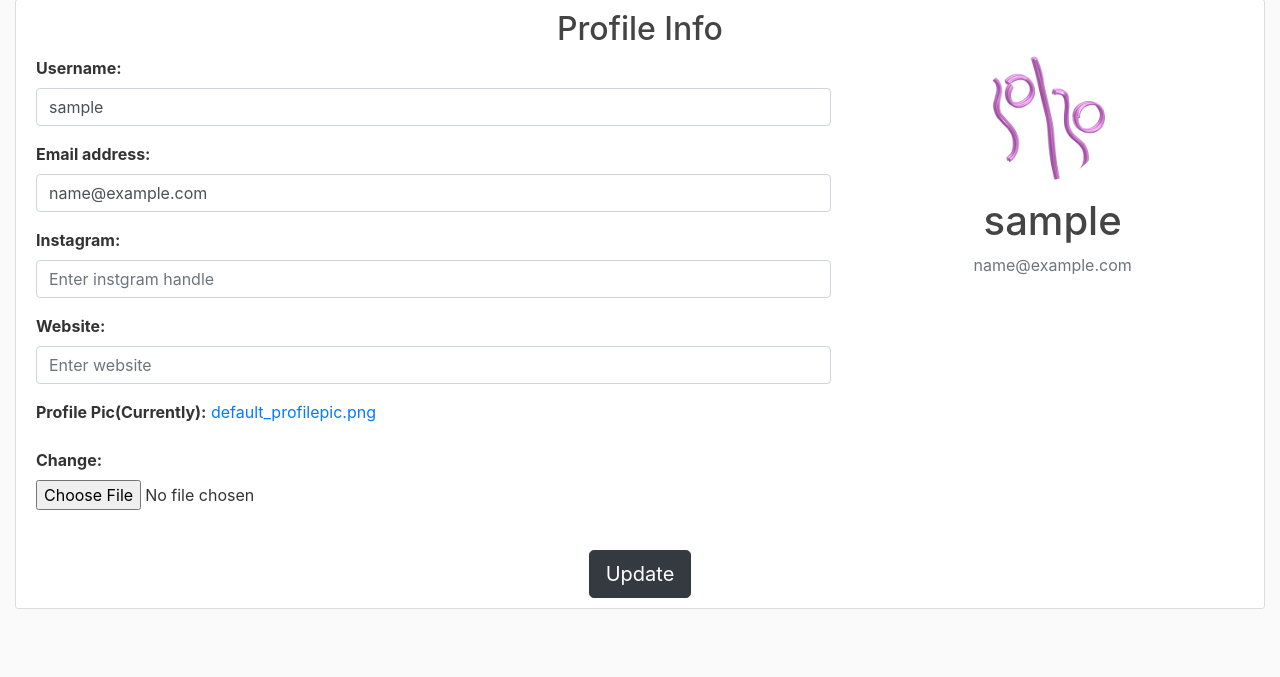
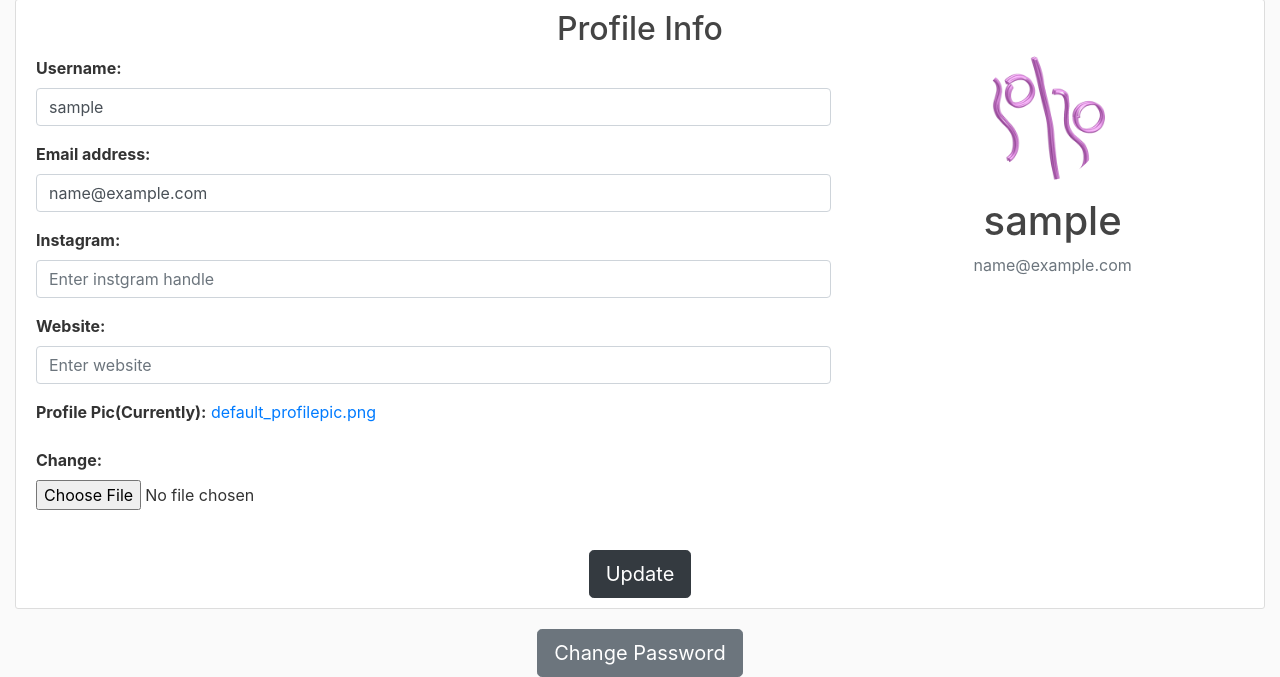
Before and after one commit to 30works/thirty-works, a Django app: page /profile/ in a window 1280 px wide. Shown: the part 129-806 px from the top of the page. Before the commit the page ends 738 px from the top, so only its background shows below. Run offline with Django 3.2, Linux system fonts and the light colour scheme; the visitor is signed in with stand-in values (Sample User, id 1); parts of the project's set-up code (start-up, migrations or seed data) failed here and were passed over; some libraries are stand-ins or nearby versions.

Commit message:
added password reset button and applied centered styling

```diff
--- a/thirtyworks/users/templates/users/profile.html
+++ b/thirtyworks/users/templates/users/profile.html
@@ -94,4 +94,20 @@ select{
     }
     document.getElementById('img').innerText =  temp.replace('/media/','')
     </script>
+
+    <div class="wrapper">
+    <form>
+        <button type="submit" class="btn btn-secondary btn-lg" formaction="{% url 'password_reset' %}">Change Password</button>
+    </form>
+    </div>
+<style>
+    .wrapper {
+    text-align: center;
+}
+
+.button {
+    position: absolute;
+    top: 50%;
+}
+</style>
 {% endblock content %}
```
Also changed, not shown: thirtyworks/blog/templates/blog/post_detail.html (+16 -0 lines).
